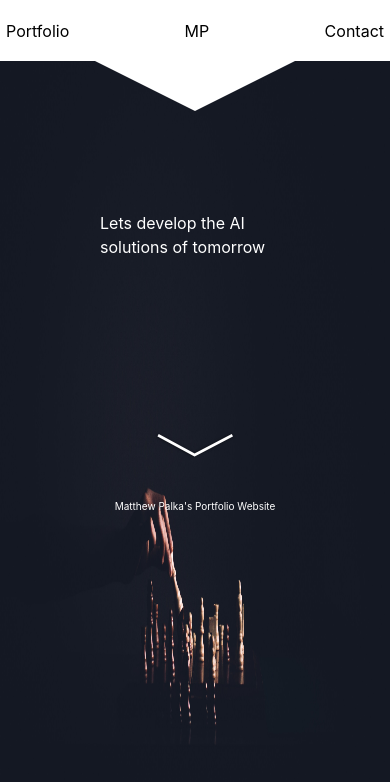
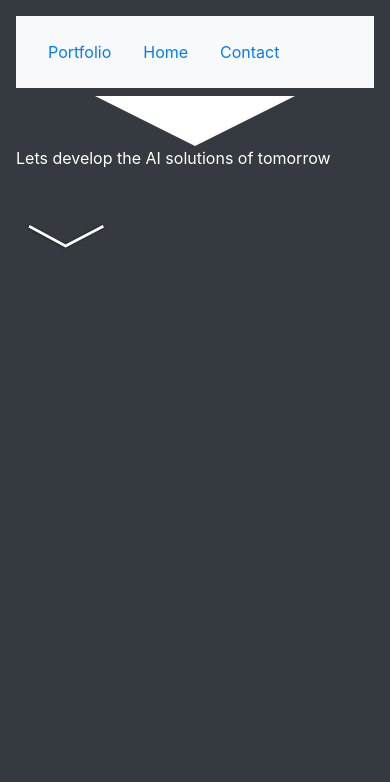
Before and after one commit to mpalka1/mattpalka, a plain HTML site: page index.html in a window 390 px wide. Drawn offline with nearby package versions, Linux system fonts and the light colour scheme; files whose address does not match are found by name.

Commit message:
bootstrap

```diff
--- /dev/null
+++ b/css/bootStrap.css
@@ -0,0 +1,40 @@
+header, div, section, nav, footer{
+    color: #ffffff;
+}
+
+.arrow-image{
+    height: 100px;
+    width: 100px;
+}
+#triangle{
+    margin-left: auto;
+    margin-right: auto;
+    width: 0;
+    height: 0;
+    border-style: solid;
+    border-width: 50px 100px 0 100px;
+    border-color: #ffffff transparent transparent transparent;
+}
+
+@media screen and (max-width: 768px) {
+    .body-main{
+        margin: 0;
+        background-image: url(./../../../Desktop/battle-board-game-chess-700971.jpg);
+        /* background-color: #fea49f; */
+        flex-direction: column;
+        position: relative;
+        background-repeat:no-repeat;
+        background-size:100% 100vh;
+    }
+    .body{
+        margin: 0;
+        background-color: #e27d60;
+        flex-direction: column;
+        position: relative;
+        background-repeat:no-repeat;
+        background-size:100% 100vh;
+    }
+    .footer {
+      padding: 20px;
+    }
+}
--- a/index.html
+++ b/index.html
@@ -5,47 +5,49 @@
     <meta name="viewport" content="width=device-width, initial-scale=1.0">
     <meta http-equiv="X-UA-Compatible" content="ie=edge">
     <link type="text/css" rel="stylesheet" href="./css/normalize.css" />
-    <link type="text/css" rel="stylesheet" href="./css/mainFinal.css" />
+    <link type="text/css" rel="stylesheet" href="./css/bootStrap.css" />
     <link rel="stylesheet" href="https://stackpath.bootstrapcdn.com/bootstrap/4.3.1/css/bootstrap.min.css">
     <title>Document</title>
 </head>
-<body class="body-main">
-    <!--  header  -->
-    <header class="header">
-            <div>
-                <button class="dropbtn">
-                    <a href="./portfolio.html" class="a-color">Portfolio</a>
-                </button>
+<body class="p-3 mb-2 bg-dark text-white">
+    <!--  create grid  -->
+    <div id="container">
+        <div class="row">
+            <div class="col-md-12">
+                <header class="p-3 mb-2 bg-light text-dark">
+                    <ul class="nav nav-pills">
+                        <li class="nav-item">
+                            <a class="nav-link" href="./portfolio.html">Portfolio</a>
+                        </li>
+                        <li class="nav-item">
+                            <a class="nav-link" href="./index.html">Home</a>
+                        </li>
+                        <li class="nav-item">
+                            <a class="nav-link" href="contact.html">Contact</a>
+                        </li>
+                    </ul>
+                </header>
             </div>
-            <div>
-                    <button class="dropbtn">
-                            <a href="./index.html" class="a-color">MP</a>
-                    </button>
+        </div>
+        <div class="row">
+            <div class="col-md-12">
+            <div id="triangle"></div>
             </div>
-            <div>
-                <button class="dropbtn">
-                    <a href="contact.html" class="a-color">Contact</a>
-                </button>
+        </div>
+    <!--  body  -->
+        <div class="row">
+            <div class="col-lg-12">
+                <p>Lets develop the AI solutions of tomorrow </p>
             </div>
-    </header>
-    <div id="triangle"></div>
-    <!--  body  -->
-    <section class="section-main">
-            <div class="section-content">
-                    <p>Lets develop the AI solutions of tomorrow </p>
-            </div>
-    </section>
-    <div class="push"></div>
+        </div>
     <!--  footer  -->
-    <footer class="footer">
-        <div>
-            <a href="./portfolio.html" target="_blank"><img src="./img/arrow-right-white.png" class="arrow-image"/>                </a>
+    <footer class="row">
+        <div class="col-lg-12">
+            <a href="./portfolio.html" target="_blank"><img src="./img/arrow-right-white.png" class="arrow-image"/>
             </a>
-        </div>
-        <div>
-        <div class="footerText">Matthew Palka's Portfolio Website</div>
         </div>
     </div>
     </footer>
+    </div>
 </body>
 </html>
```
